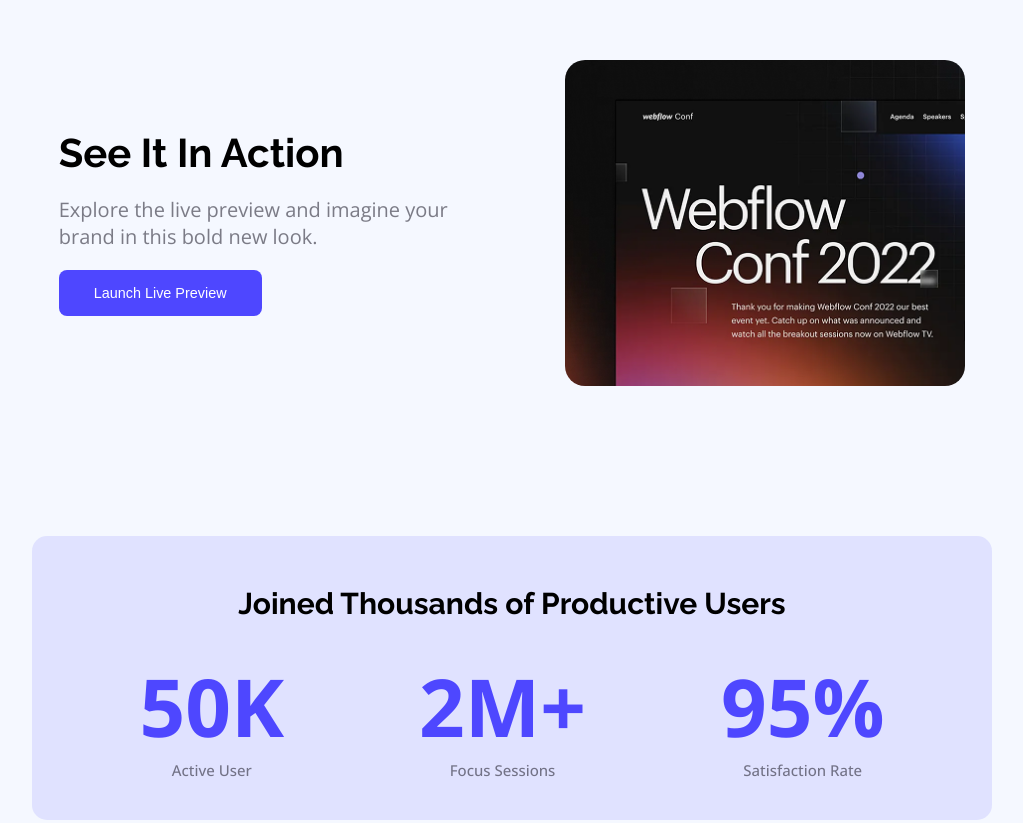
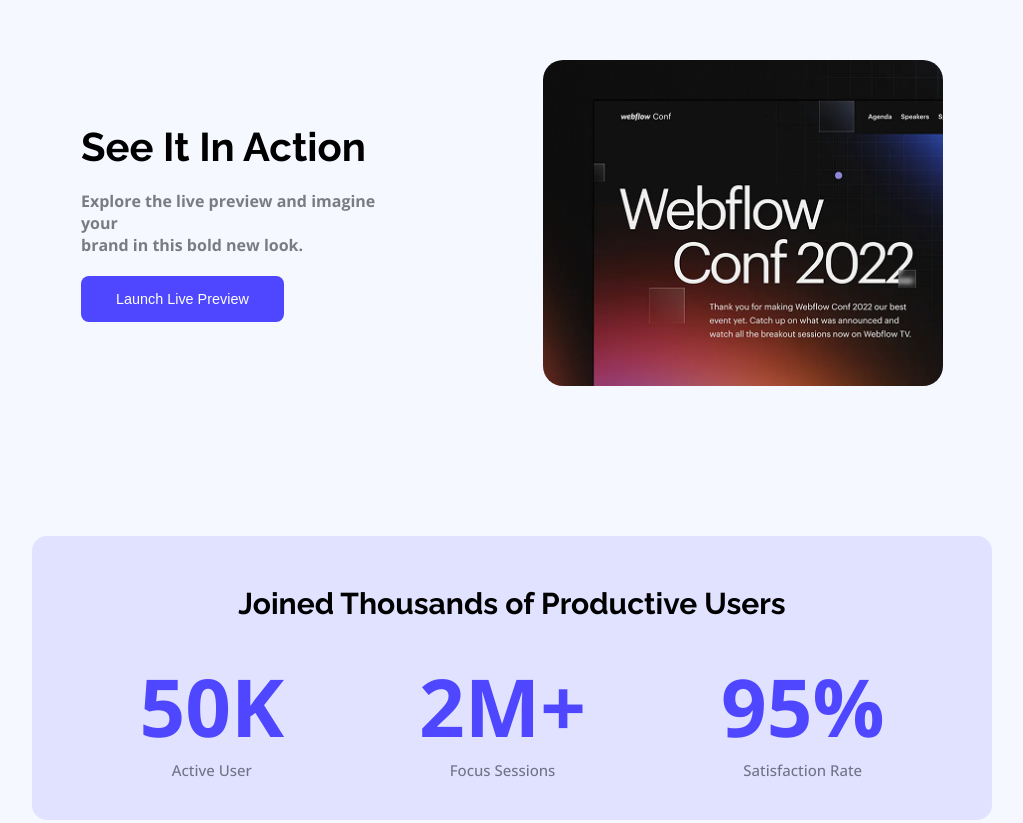
Before and after one commit to ismailnoahn/new--project, a plain HTML site: page index.html in a window 1280 px wide. Shown: the part 760-1583 px from the top of the page, without its empty margins (128-1151 px from the left). Drawn offline with nearby package versions, Linux system fonts and the light colour scheme.

Commit message:
fix users feedback text

```diff
--- a/styles.css
+++ b/styles.css
@@ -26,6 +26,7 @@ body{
     font-optical-sizing: auto;
     font-weight: 700;
     font-style: normal;
+    text-align: center;
 }
 
 /* for font style  */
@@ -104,9 +105,11 @@ body{
 }
 
 .description {
-    font-size: 20px;
-    font-weight: 400;
+   width: 300px;
+   height: 200;
     color: #25243296;
+
+
 }
 
 
@@ -176,13 +179,14 @@ body{
 /* <!-- Productive Users Section start --> */
 
 .productive-user-container {
-    width: 75%;
+     width: 75%;
 
     margin: 0 auto;
     margin-top: 150px;
     padding: 40px;
     background-color: #706bfd28;
     border-radius: 15px;
+
 
 
 }
@@ -238,6 +242,7 @@ body{
     gap: 30px;
     justify-content: space-evenly;
     margin: 0 auto;
+
 }
 
 
```
Also changed, not shown: index.html (+1 -1 lines).
